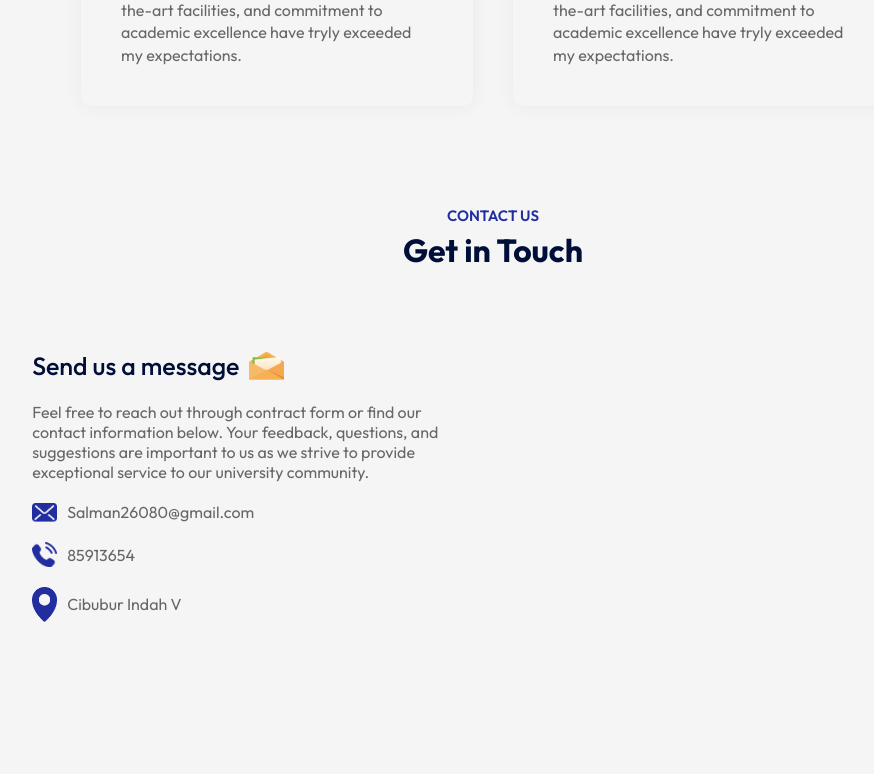
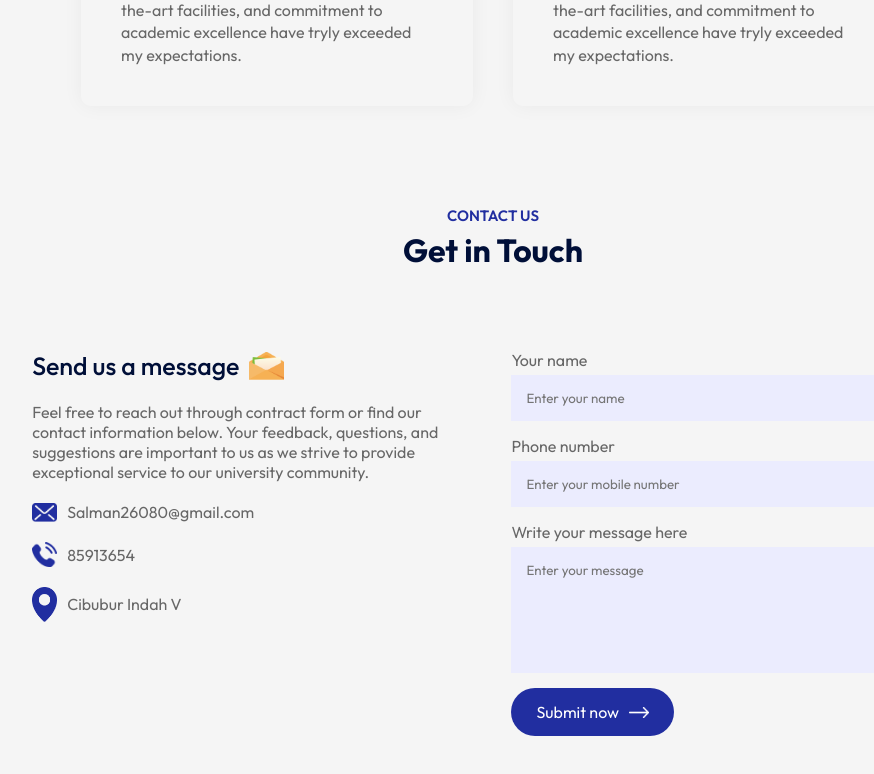
Before and after one commit to SalmanAlfarisi5/MTC, a React (Vite) app: page / in a window 1280 px wide. Shown: the part 2796-3570 px from the top of the page, without its empty margins (147-1021 px from the left). Before the commit the page ends 3518 px from the top, so only its background shows below. Built offline with nearby package versions, Linux system fonts and the light colour scheme.

Commit message:
Finished drafting for contact
the form also working propoerly

```diff
--- a/src/Components/Contact/Contact.css
+++ b/src/Components/Contact/Contact.css
@@ -40,3 +40,21 @@
     width: 25px;
     margin-right: 10px;
 }
+
+.contact form input,
+.contact form textarea {
+    display: block;
+    width: 100%;
+    background: #EBECFE;
+    padding: 15px;
+    border: 0;
+    outline: 0;
+    margin-bottom: 15px;
+    margin-top: 5px;
+    resize: none;
+}
+
+.contact-col span {
+    display: block;
+    margin: 20px 0;
+}
--- a/src/Components/Contact/Contact.jsx
+++ b/src/Components/Contact/Contact.jsx
@@ -4,8 +4,34 @@
 import mail_icon from '../../assets/mail-icon.png'
 import phone_icon from '../../assets/phone-icon.png'
 import location_icon from '../../assets/location-icon.png'
+import white_arrow from '../../assets/white-arrow.png'
 
 const Contact = () => {
+
+  const [result, setResult] = React.useState("");
+
+  const onSubmit = async (event) => {
+    event.preventDefault();
+    setResult("Sending....");
+    const formData = new FormData(event.target);
+
+    formData.append("access_key", "f7d7ef7a-524d-4308-97c8-561b559bf08f");
+
+    const res = await fetch("https://api.web3forms.com/submit", {
+      method: "POST",
+      body: formData
+    }).then((res) => res.json());
+
+    if (res.success) {
+      console.log("Success", res)
+      setResult(res.message);
+      event.target.reset();
+    } else {
+      console.log("Error", res);
+      setResult(res.message);
+    }
+  };
+
   return (
     <div className='contact'>
         <div className="contact-col">
@@ -21,7 +47,18 @@
                 <li> <img src={location_icon} alt="" />Cibubur Indah V </li>
             </ul>
         </div>
-        <div className="contact-col"></div>
+        <div className="contact-col">
+          <form onSubmit={onSubmit}>
+            <label>Your name</label>
+            <input type="text" name = 'name' placeholder='Enter your name' required/>
+            <label>Phone number</label>
+            <input type="tel" name='phone' placeholder='Enter your mobile number' required/>
+            <label>Write your message here</label>
+            <textarea name="message" rows='6' placeholder='Enter your message' required></textarea>
+            <button type='submit' className='btn dark-btn'>Submit now <img src={white_arrow} alt="" /></button>
+          </form>
+          <span>{result}</span>
+        </div>
     </div>
   )
 }
```
